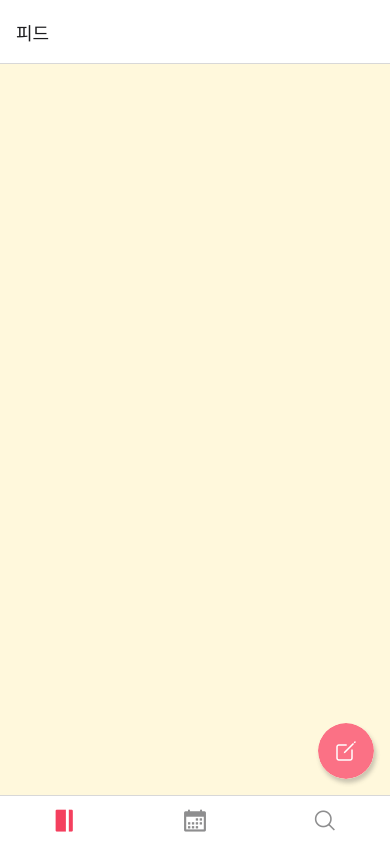
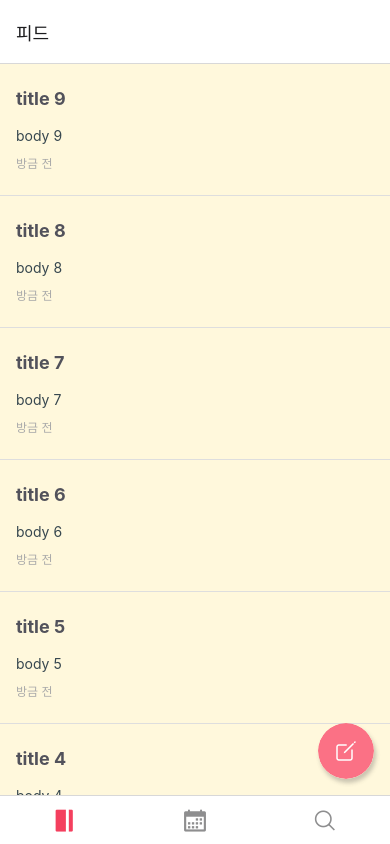
Before and after one commit to romingoon/rn_daylog, a React Native app: screen /MainTab in a window 390 px wide. Built offline with nearby package versions, Linux system fonts and the light colour scheme.

Commit message:
애니메이션 연습하기

```diff
--- a/src/components/FeedListItem.tsx
+++ b/src/components/FeedListItem.tsx
@@ -1,6 +1,21 @@
 import React from 'react';
 import { Platform, Pressable, StyleSheet, Text } from 'react-native';
 import { onCreateProps } from '../contexts/LogContext';
+import { format, formatDistanceToNow } from 'date-fns';
+import { ko } from 'date-fns/locale';
+
+const formatDate = (date: Date) => {
+  const d = new Date(date);
+  const now = Date.now();
+  const diff = (now - d.getTime()) / 1000;
+
+  if (diff < 60 * 1) {
+    return '방금 전';
+  } else if (diff < 60 * 60 * 24 * 3) {
+    return formatDistanceToNow(date, { addSuffix: true, locale: ko });
+  }
+  return format(d, 'PPP EEE p', { locale: ko });
+};
 
 const truncate = (text: string) => {
   // 정규식을 사용해 모든 줄 바꿈 문자 제거.
@@ -14,7 +29,7 @@ const truncate = (text: string) => {
 
 const FeedListItem = ({ log }: onCreateProps) => {
   const { title, body, date } = log as onCreateProps;
-
+  const formattedDate = new Date(date);
   return (
     <Pressable
       style={({ pressed }) => [
@@ -25,29 +40,33 @@ const FeedListItem = ({ log }: onCreateProps) => {
     >
       <Text style={styles.title}>{title}</Text>
       <Text style={styles.body}>{truncate(body)}</Text>
-      <Text style={styles.date}>{date}</Text>
+      <Text style={styles.date}>{formatDate(formattedDate)}</Text>
     </Pressable>
   );
 };
 
 const styles = StyleSheet.create({
   block: {
-    padding: 16,
+    paddingHorizontal: 16,
+    paddingVertical: 24,
     borderBottomWidth: 1,
     borderBottomColor: '#DEDEDE',
   },
   title: {
-    fontSize: 16,
+    fontSize: 18,
+    color: '#52525B',
     fontWeight: 'bold',
-    marginBottom: 8,
+    marginBottom: 16,
   },
   body: {
     fontSize: 14,
-    lineHeight: 20,
+    color: '#37474f',
+    lineHeight: 21,
   },
   date: {
     fontSize: 12,
     color: '#AAAAAA',
+    marginTop: 8,
   },
 });
 
--- a/src/contexts/LogContext.tsx
+++ b/src/contexts/LogContext.tsx
@@ -26,7 +26,16 @@ const LogContext = createContext<LogContextType>({
 });
 
 export function LogContextProvider({ children }: any) {
-  const [logs, setLogs] = useState<onCreateProps[]>([]);
+  const [logs, setLogs] = useState<onCreateProps[]>(
+    Array.from({ length: 10 })
+      .map((_, index) => ({
+        id: uuidv4(),
+        title: `title ${index}`,
+        body: `body ${index}`,
+        date: new Date().toISOString(),
+      }))
+      .reverse()
+  );
 
   const onCreate = ({ title, body, date }: onCreateProps) => {
     const log: onCreateProps = {
--- a/src/screens/CalendarScreen.tsx
+++ b/src/screens/CalendarScreen.tsx
@@ -1,13 +1,47 @@
-import React from 'react';
-import { v4 as uuidv4 } from 'uuid';
-import { View, Text, StyleSheet } from 'react-native';
+import React, { useRef, useState, useEffect } from 'react';
+import { Animated, Button, View, Text, StyleSheet } from 'react-native';
 
+const SlideLeftAndRight = () => {
+  const animation = useRef(new Animated.Value(0)).current;
+  const [enabled, setEnabled] = useState(false);
+
+  useEffect(() => {
+    Animated.timing(animation, {
+      toValue: enabled ? 1 : 0,
+      useNativeDriver: false,
+    }).start();
+  }, [enabled, animation]);
+
+  return (
+    <View>
+      <Animated.View
+        style={[
+          styles.box,
+          {
+            transform: [
+              {
+                translateX: animation.interpolate({
+                  inputRange: [0, 1],
+                  outputRange: [0, 150],
+                }),
+              },
+            ],
+            opacity: animation.interpolate({
+              inputRange: [0, 1],
+              outputRange: [1, 0.5],
+            }),
+          },
+        ]}
+      />
+      <Button title='Toggle' onPress={() => setEnabled(!enabled)} />
+    </View>
+  );
+};
 const CalendarScreen = () => {
-  const id = uuidv4();
-  console.log(id);
   return (
     <View style={styles.block}>
       <Text> CalendarScreen</Text>
+      <SlideLeftAndRight />
     </View>
   );
 };
@@ -15,14 +49,17 @@ const CalendarScreen = () => {
 const styles = StyleSheet.create({
   block: {
     flex: 1,
-    justifyContent: 'center',
-    alignItems: 'center',
   },
   text: {
     fontSize: 30,
     fontWeight: 'bold',
     padding: 16,
   },
+  box: {
+    width: 100,
+    height: 100,
+    backgroundColor: 'blue',
+  },
 });
 
 export default CalendarScreen;
```
